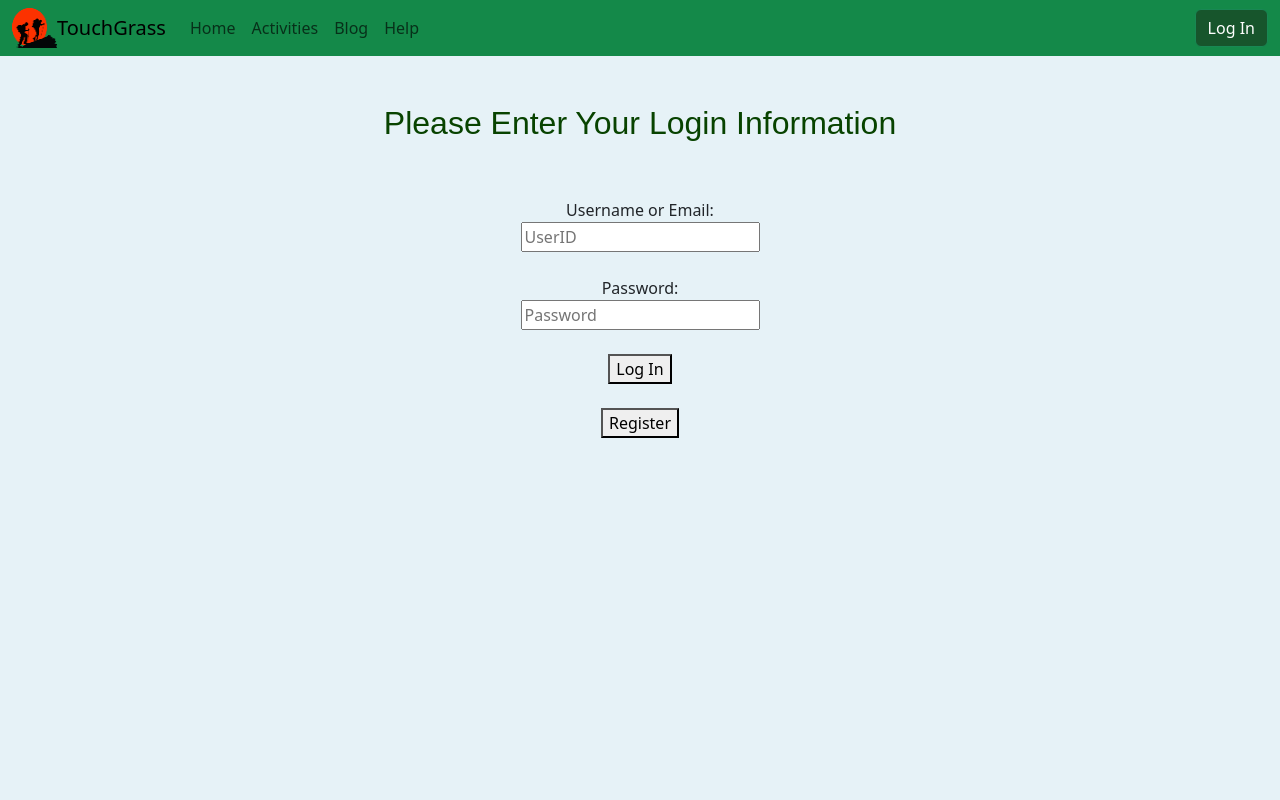
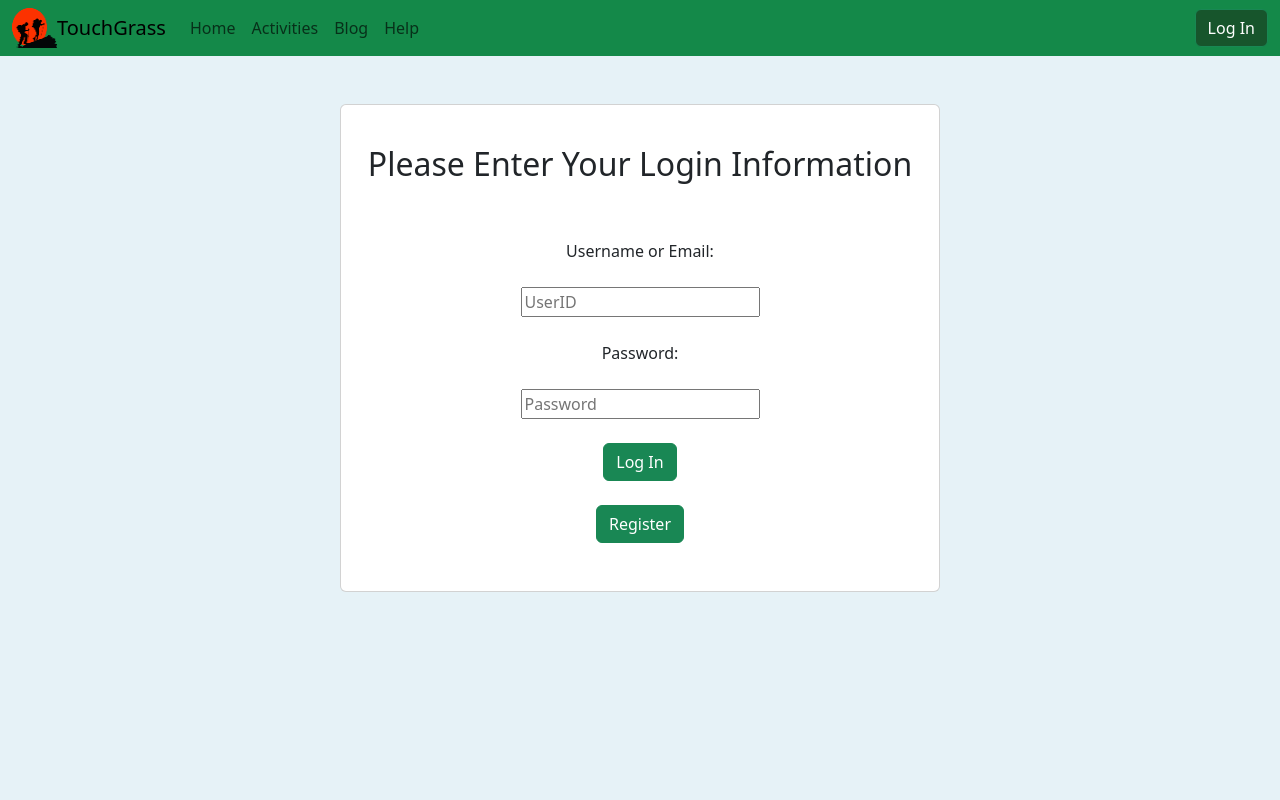
Before and after one commit to COMPE561GROUP2/gui, a React (Create React App) app: page /login in a window 1280 px wide. Shown: the top 800 px of the page. Built offline with nearby package versions, Linux system fonts and the light colour scheme.

Commit message:
made login more pretty

```diff
--- a/src/pages/Login.js
+++ b/src/pages/Login.js
@@ -16,20 +16,19 @@ const Login = () => {
         integrity="sha384-9ndCyUaIbzAi2FUVXJi0CjmCapSmO7SnpJef0486qhLnuZ2cdeRhO02iuK6FUUVM"
         crossOrigin="anonymous"
       />
-      <div className="body">
+      <div className="container" style={{height:1000}}>
         <br /> <br />
-        <h2 className="loginTextHeader">
-          {" "}
-          Please Enter Your Login Information{" "}
-        </h2>
-        <br /> <br />
-        <form className="loginSection" onSubmit={loginUser}>
+
+        <div className="card" style={{width:600, margin:"auto"}}>
+          <h2 className="card-title" style={{textAlign:"center", paddingTop:40}}>Please Enter Your Login Information</h2>
+          <form className="loginSection" onSubmit={loginUser}>
+            <br /><br />
           <label htmlFor="userID"> Username or Email:</label>
-          <br />
+          <br/><br/>
           <input type="text" name="userID" id="userID" placeholder="UserID" />
           <br /> <br />
           <label htmlFor="password"> Password:</label>
-          <br />
+          <br/><br/>
           <input
             type="password"
             name="password"
@@ -38,14 +37,18 @@ const Login = () => {
             autoComplete="on"
           />
           <br /> <br />
-          <button type="submit" id="loginSubmitButton">
+          <button type="submit" id="loginSubmitButton" className="btn btn-success">
             Log In
-          </button>
+            </button>
+
           <br /> <br />
           <NavLink to="/Register">
-            <button>Register</button>
-          </NavLink>
+            <button className="btn btn-success">Register</button>
+            </NavLink>
+            <br/><br/><br/>
         </form>
+        </div>
+
       </div>
     </>
   );
```
